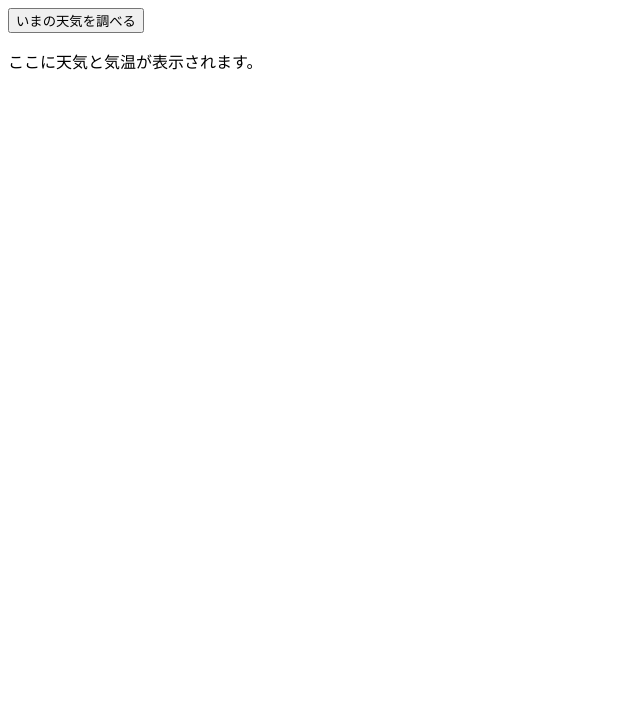
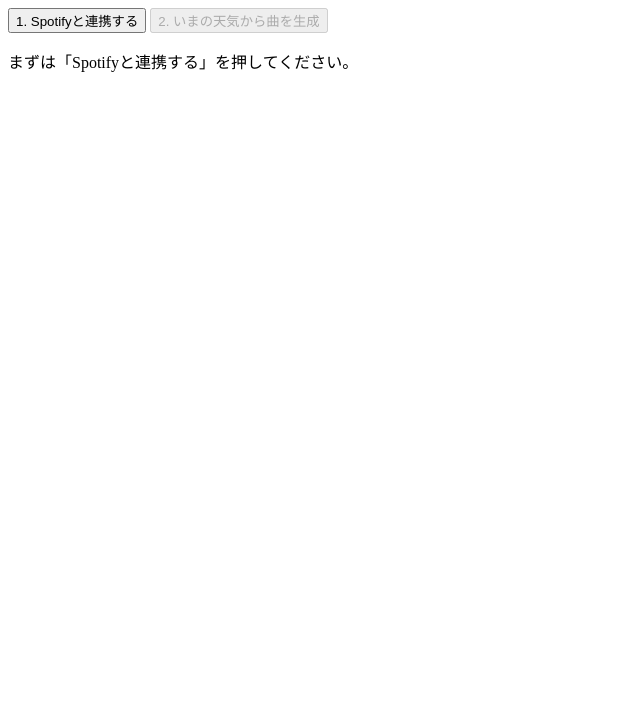
Before and after one commit to k225t035-collab/my-app-5-22, a plain HTML site: page index.html in a window 1280 px wide. Shown: the part 81-800 px from the top of the page, without its empty margins (0-640 px from the left). Drawn offline with Linux system fonts and the light colour scheme.

Commit message:
Update index.html

```diff
--- a/index.html
+++ b/index.html
@@ -7,10 +7,12 @@
 <body>
     <h1>天気 × 音楽プレイリスト自動生成</h1>
 
-    <button id="getWeatherBtn">いまの天気を調べる</button>
+    <button id="loginBtn">1. Spotifyと連携する</button>
+
+    <button id="getWeatherBtn" disabled>2. いまの天気から曲を生成</button>
 
     <div id="result">
-        <p>ここに天気と気温が表示されます。</p>
+        <p>まずは「Spotifyと連携する」を押してください。</p>
     </div>
 
     <script src="script.js"></script>
```
